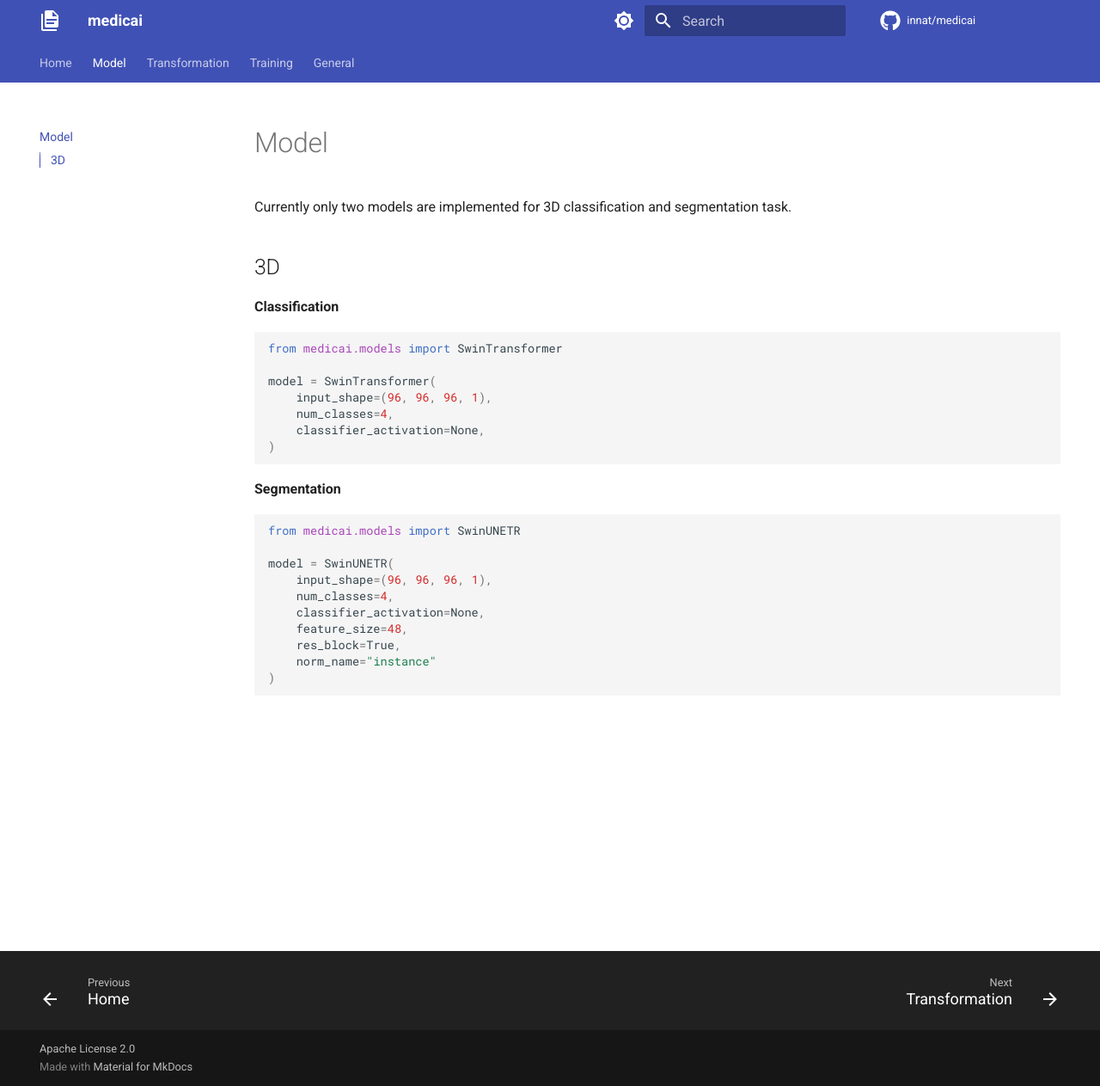
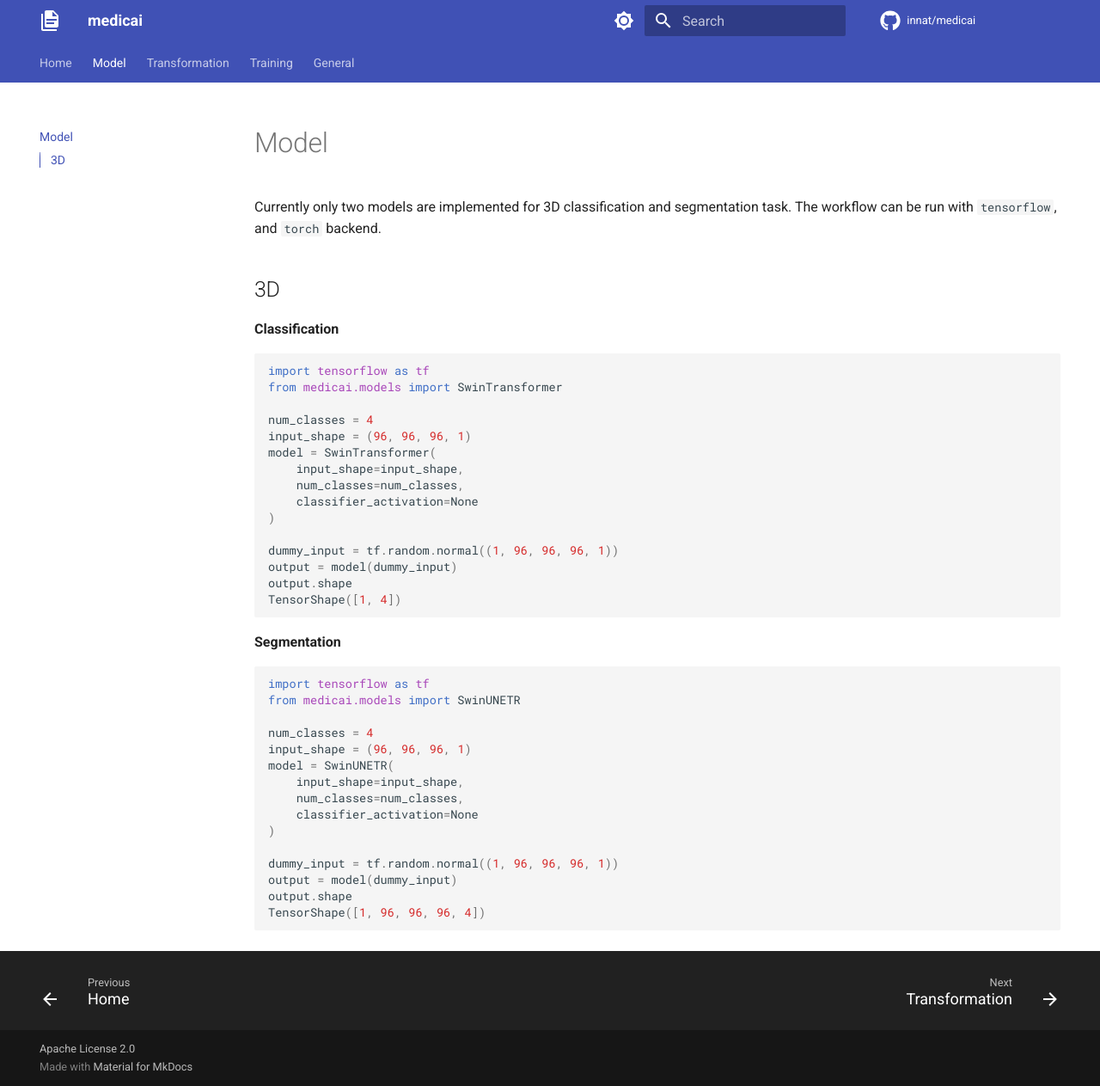
Before and after one commit to innat/medic-ai, an MkDocs documentation site: the page built from docs/models/manage-models.md, in a window 1280 px wide and 1263 px high. Shown: the whole window at 86% size. Built offline with MkDocs 1.6.1 and Material for MkDocs 9.7.7, drawn with Linux system fonts in a browser that asks for light colours; comment, search, counter and statistics services are not loaded.

Commit message:
update docs

````diff
--- a/docs/models/manage-models.md
+++ b/docs/models/manage-models.md
@@ -1,5 +1,5 @@
 
-Currently only two models are implemented for 3D classification and segmentation task.
+Currently only two models are implemented for 3D classification and segmentation task. The workflow can be run with `tensorflow`, and `torch` backend.
 
 
 ## 3D
@@ -7,26 +7,39 @@ Currently only two models are implemented for 3D classification and segmentation
 **Classification**
 
 ```python
+import tensorflow as tf
 from medicai.models import SwinTransformer
 
+num_classes = 4
+input_shape = (96, 96, 96, 1)
 model = SwinTransformer(
-    input_shape=(96, 96, 96, 1),
-    num_classes=4,
-    classifier_activation=None,
+    input_shape=input_shape,
+    num_classes=num_classes,
+    classifier_activation=None
 )
+
+dummy_input = tf.random.normal((1, 96, 96, 96, 1))
+output = model(dummy_input)
+output.shape
+TensorShape([1, 4])
 ```
 
 **Segmentation**
 
 ```python
+import tensorflow as tf
 from medicai.models import SwinUNETR
 
+num_classes = 4
+input_shape = (96, 96, 96, 1)
 model = SwinUNETR(
-    input_shape=(96, 96, 96, 1),
-    num_classes=4,
-    classifier_activation=None,
-    feature_size=48,
-    res_block=True,
-    norm_name="instance"
+    input_shape=input_shape,
+    num_classes=num_classes,
+    classifier_activation=None
 )
+
+dummy_input = tf.random.normal((1, 96, 96, 96, 1))
+output = model(dummy_input)
+output.shape
+TensorShape([1, 96, 96, 96, 4])
 ```
````
Also changed, not shown: README.md (+7 -0 lines), docs/index.md (+6 -0 lines).
